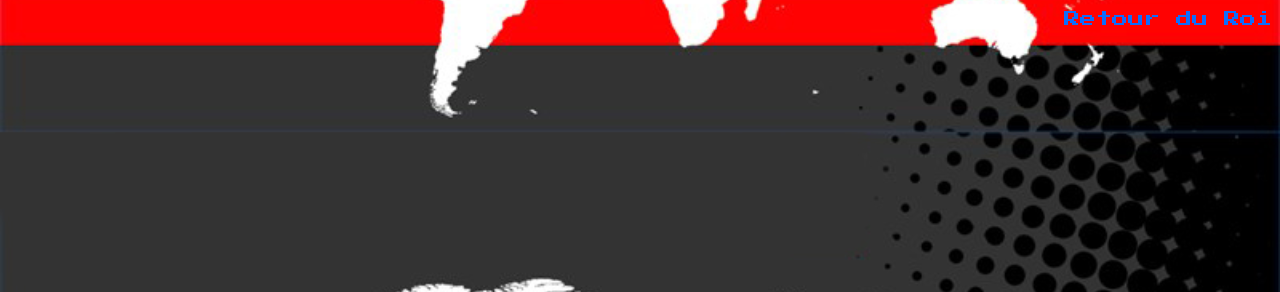
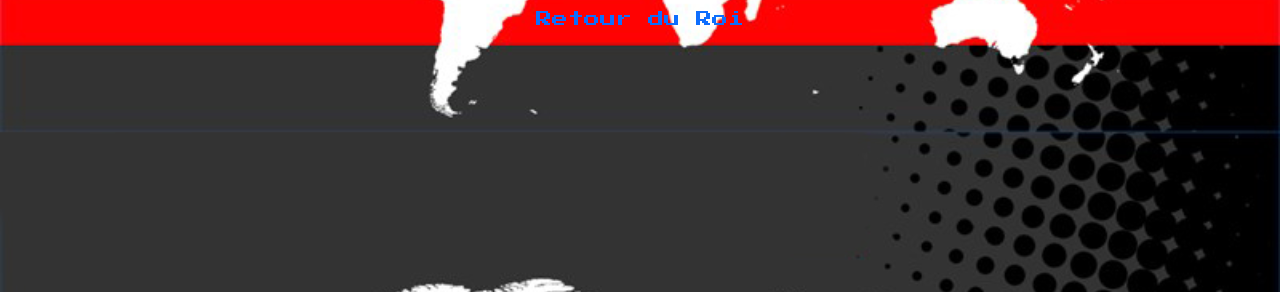
Before and after one commit to ChronaMakenshi/TP---Quizz---World-2, a PHP site: page /pageattend.php in a window 1280 px wide. Shown: the part 508-800 px from the top of the page. Run offline with PHP 8.4, Linux system fonts and the light colour scheme.

Commit message:
Le retour de Bubule

```diff
--- a/pageattend.php
+++ b/pageattend.php
@@ -12,6 +12,6 @@
 
         <h1 class="text-center mt-5">En attente de validation de l'Administrateur</h1>
         <iframe class="d-flex m-auto mt-5" width="560" height="315" src="https://www.youtube.com/embed/x5J5_R-GtyI?controls=0" title="YouTube video player" frameborder="0" allow="accelerometer; autoplay; clipboard-write; encrypted-media; gyroscope; picture-in-picture" allowfullscreen></iframe>
-            <a class="p-2 bd-highlight text-decoration-none d-flex justify-content-end" href="connexion.php">Retour du Roi</a>
+            <a class="p-2 bd-highlight text-decoration-none d-flex justify-content-center" href="connexion.php">Retour du Roi</a>
 </body>
 </html>
```
